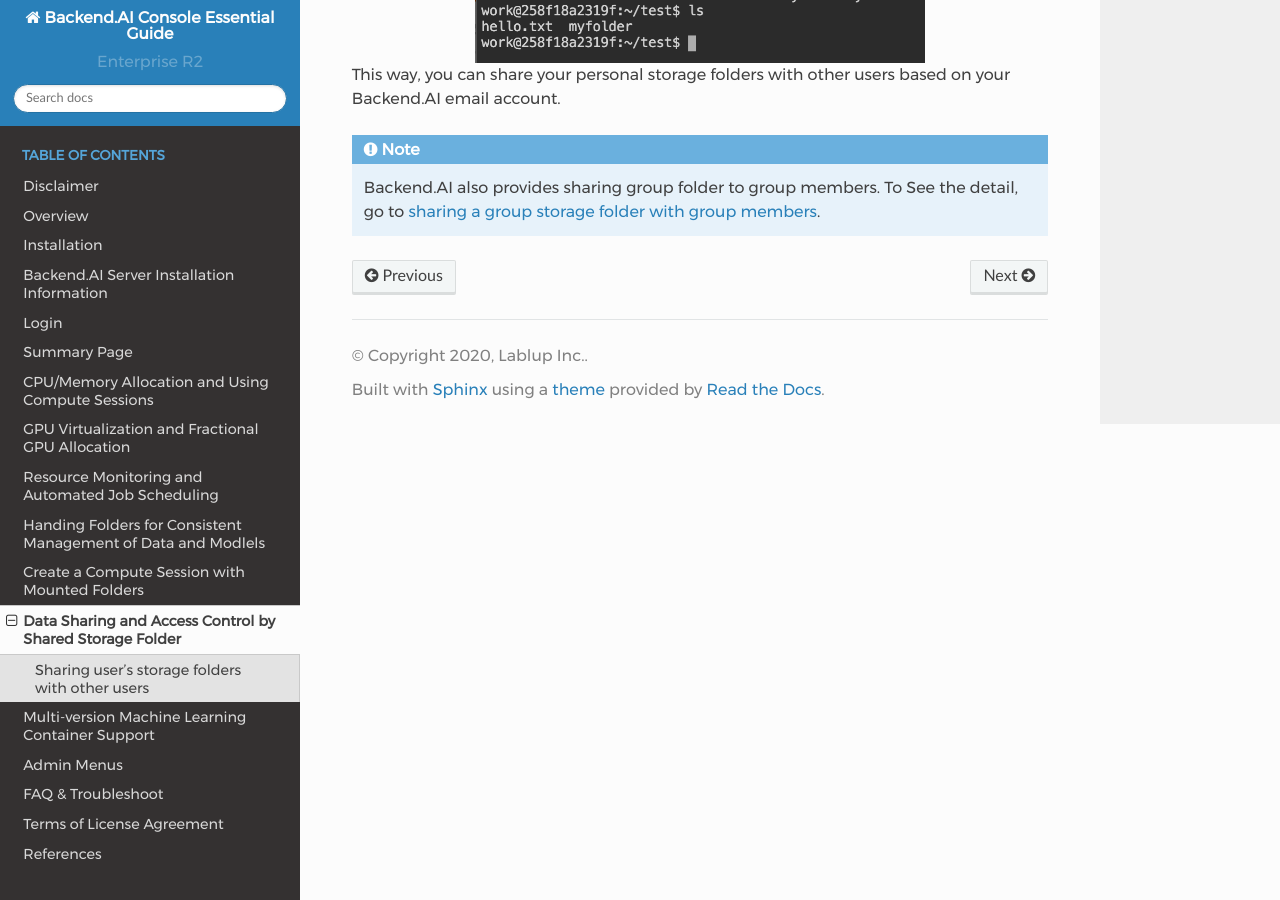
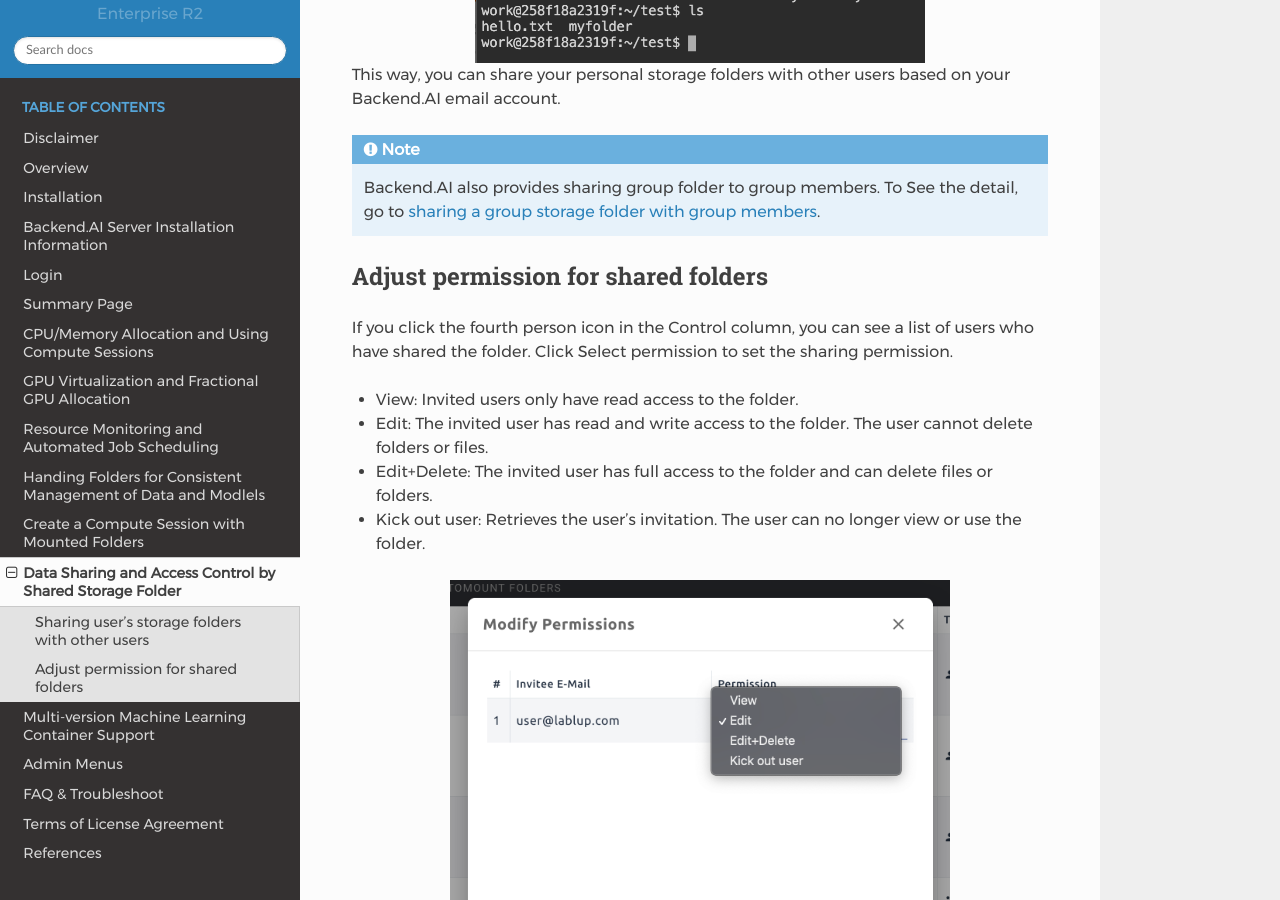
Before and after one commit to lablup/backend.ai-docs-webui, a Sphinx documentation site: the page built from docs/share_vfolder/share_vfolder.rst, in a window 1280 px wide and 900 px high, scrolled down 4234 px. Built offline with Sphinx 7.4.7 and the Read the Docs theme 2.0.0, drawn with Linux system fonts in a browser that asks for light colours.

Commit message:
docs: more detailed explanation on virtual folders

```diff
--- a/docs/share_vfolder/share_vfolder.rst
+++ b/docs/share_vfolder/share_vfolder.rst
@@ -94,3 +94,23 @@ your Backend.AI email account.
 .. note::
    Backend.AI also provides sharing group folder to group members.
    To See the detail, go to :ref:`sharing a group storage folder with group members <sharing-a-group-storage>`.
+
+
+Adjust permission for shared folders
+------------------------------------
+
+If you click the fourth person icon in the Control column, you can see a list of
+users who have shared the folder. Click Select permission to set the sharing
+permission.
+
+* View: Invited users only have read access to the folder.
+* Edit: The invited user has read and write access to the folder. The user
+  cannot delete folders or files.
+* Edit+Delete: The invited user has full access to the folder and can delete
+  files or folders.
+* Kick out user: Retrieves the user's invitation. The user can no longer view or
+  use the folder.
+
+.. image:: modify_perm.png
+   :width: 500
+   :align: center
--- a/docs/vfolder/vfolder.rst
+++ b/docs/vfolder/vfolder.rst
@@ -11,7 +11,9 @@ Handing Folders for Consistent Management of Data and Modlels
 Backend.AI supports dedicated storage to preserve user's files. Since the files
 and directories of a compute session are deleted upon session termination, it is
 recommended to save them in a storage folder. List of storage folders can be
-found by selecting the Storage on the left sidebar.
+found by selecting the Storage on the left sidebar. You can see the information
+such as the folder name and ID, the NFS host name where the folder is located
+(Location), and folder access rights (Permission).
 
 .. image:: vfolder_list.png
    :alt: Folder list in Storage page
```
Also changed, not shown: docs/share_vfolder/modify_perm.png (added), 2 other files.
